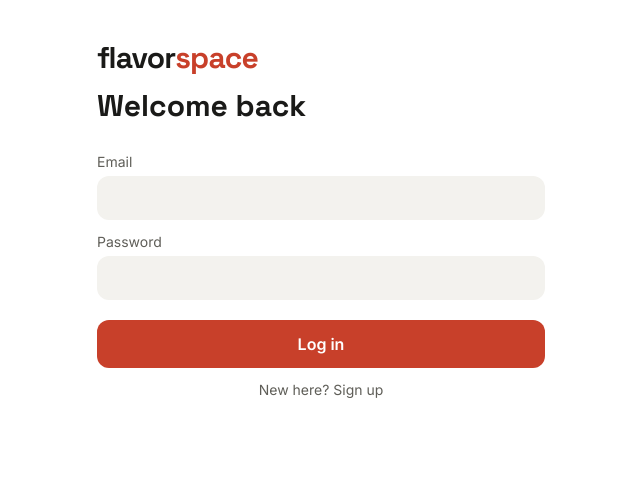
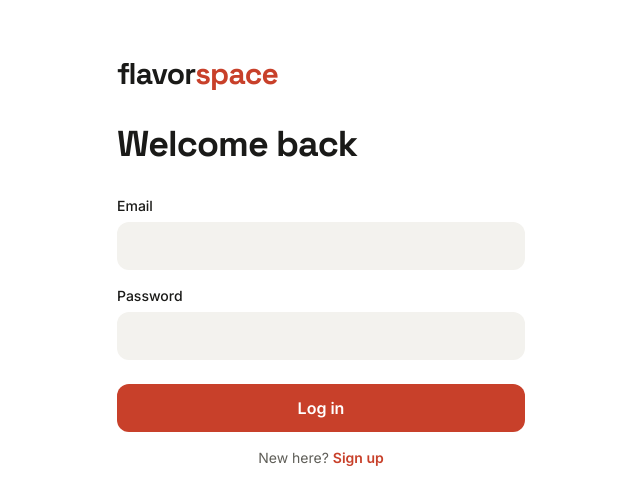
Before and after one commit to tosterabgx/flavorspace, a Next.js app: page /login in a window 1280 px wide. Shown: the top 504 px of the page, without its empty margins (319-959 px from the left). Built offline with nearby package versions, Linux system fonts and the light colour scheme; no server answers.

Commit message:
fix: update auth pages

```diff
--- a/src/app/(auth)/auth-form.tsx
+++ b/src/app/(auth)/auth-form.tsx
@@ -5,30 +5,32 @@ import Logo from "@/components/logo";
 import Link from "next/link";
 
 const input =
-  "w-full rounded-xl bg-surface px-4 py-3 text-ink outline-none focus:ring-2 focus:ring-tomato";
+  "h-12 w-full rounded-xl bg-surface px-4 font-normal text-ink outline-none focus:ring-2 focus:ring-tomato";
 
 export function AuthForm({ mode }: { mode: "login" | "signup" }) {
   const isSignup = mode === "signup";
   const [state, action, pending] = useActionState(isSignup ? signUp : logIn, {});
 
   return (
-    <form action={action} className="flex flex-col gap-3 pt-10">
+    <div className="flex min-h-dvh flex-col px-5 pt-14 pb-8">
       <Logo />
-      <h1 className="mb-4 font-display text-3xl font-bold text-ink">
+
+      <h1 className="my-8 font-display text-4xl font-bold tracking-tight">
         {isSignup ? "Create account" : "Welcome back"}
       </h1>
 
+      <form action={action} className="flex flex-col gap-4">
         {isSignup && (
-        <label className="flex flex-col gap-1 text-sm text-muted">
+          <label className="flex flex-col gap-1.5 text-sm font-medium">
             Username
             <input name="username" required autoComplete="username" className={input} />
           </label>
         )}
-      <label className="flex flex-col gap-1 text-sm text-muted">
+        <label className="flex flex-col gap-1.5 text-sm font-medium">
           Email
           <input name="email" type="email" required autoComplete="email" className={input} />
         </label>
-      <label className="flex flex-col gap-1 text-sm text-muted">
+        <label className="flex flex-col gap-1.5 text-sm font-medium">
           Password
           <input
             name="password"
@@ -40,18 +42,24 @@ export function AuthForm({ mode }: { mode: "login" | "signup" }) {
           />
         </label>
 
-      {state.error && <p className="text-sm text-tomato">{state.error}</p>}
+        {state.error && (
+          <p className="rounded-xl bg-tomato/10 px-4 py-3 text-sm text-tomato">{state.error}</p>
+        )}
 
         <button
           disabled={pending}
-        className="mt-2 rounded-xl bg-tomato py-3 font-semibold text-white disabled:opacity-60"
+          className="mt-2 h-12 rounded-xl bg-tomato font-semibold text-white disabled:opacity-60"
         >
           {pending ? "..." : isSignup ? "Sign up" : "Log in"}
         </button>
 
-      <Link href={isSignup ? "/login" : "/signup"} className="text-center text-sm text-muted">
-        {isSignup ? "Have an account? Log in" : "New here? Sign up"}
+        <p className="text-center text-sm text-muted">
+          {isSignup ? "Have an account? " : "New here? "}
+          <Link href={isSignup ? "/login" : "/signup"} className="font-semibold text-tomato">
+            {isSignup ? "Log in" : "Sign up"}
           </Link>
+        </p>
       </form>
+    </div>
   );
 }
```
Lines whose indentation alone changed are shown as unchanged.
